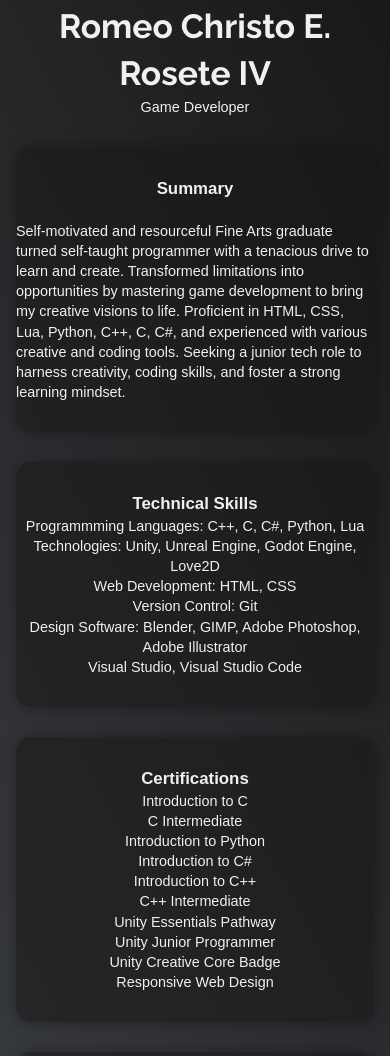
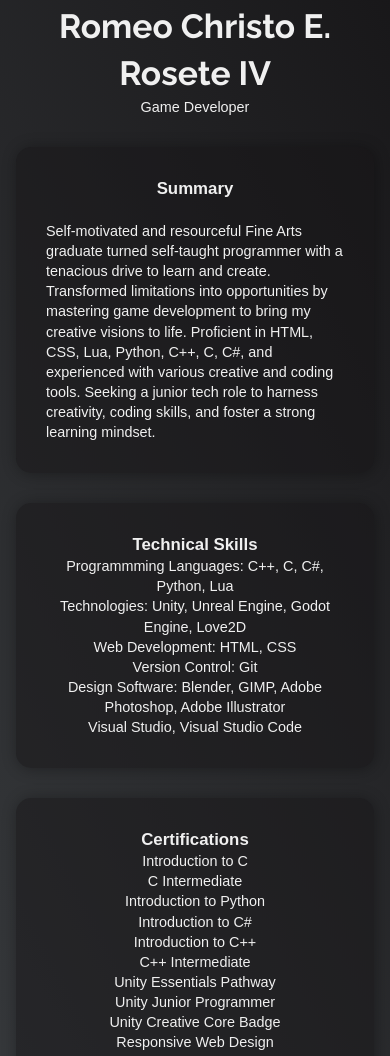
Before and after one commit to Quattrus/kristorosete.github.io, a plain HTML site: page resume.html in a window 390 px wide. Shown: the part 881-1937 px from the top of the page. Drawn offline with Linux system fonts and the light colour scheme.

Commit message:
Fixed padding issue of resume-blocks

```diff
--- a/newstyles.css
+++ b/newstyles.css
@@ -60,6 +60,10 @@ html{
         padding:0;
         display:flex;
         flex-direction:unset;
+    }
+    .resume-blocks{
+        padding-left:30px;
+        padding-right:30px;
     }
 }
 
```
